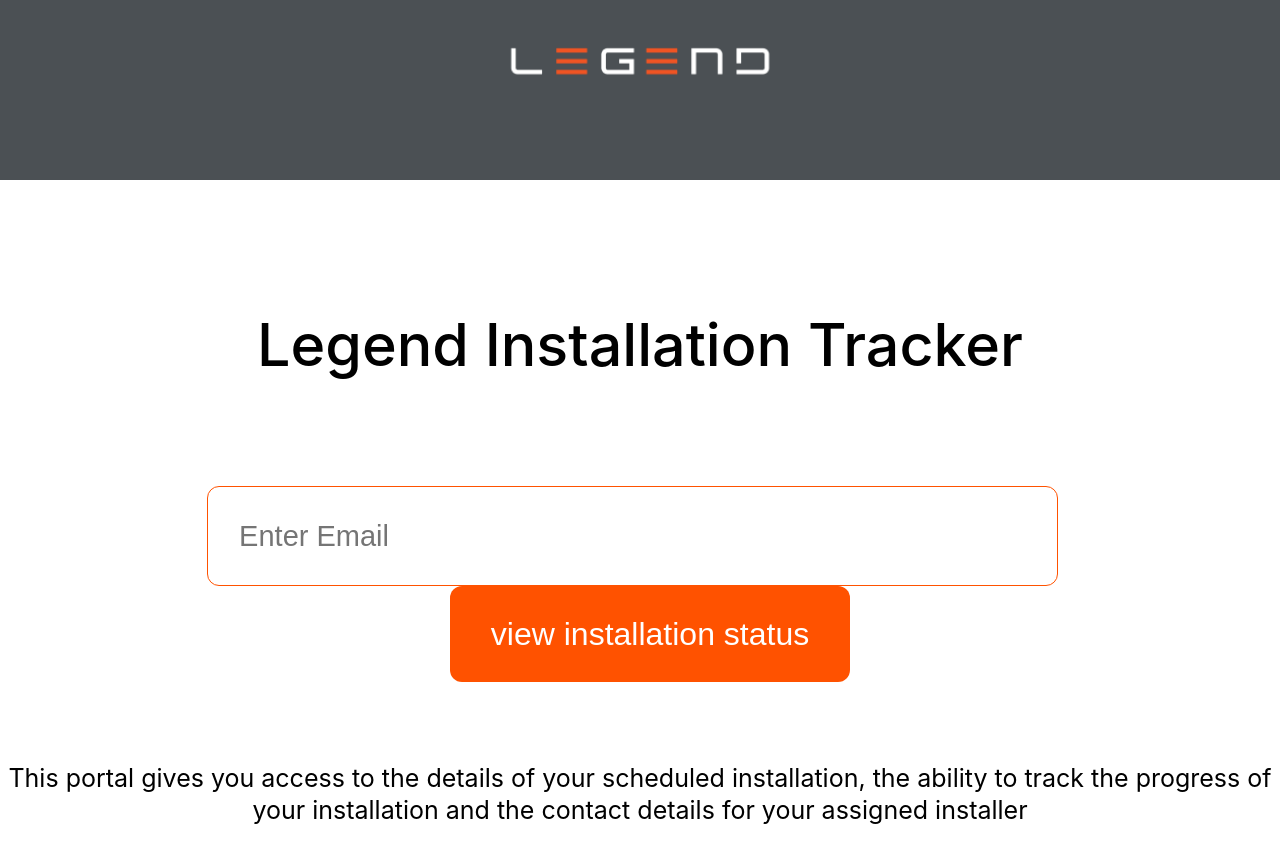
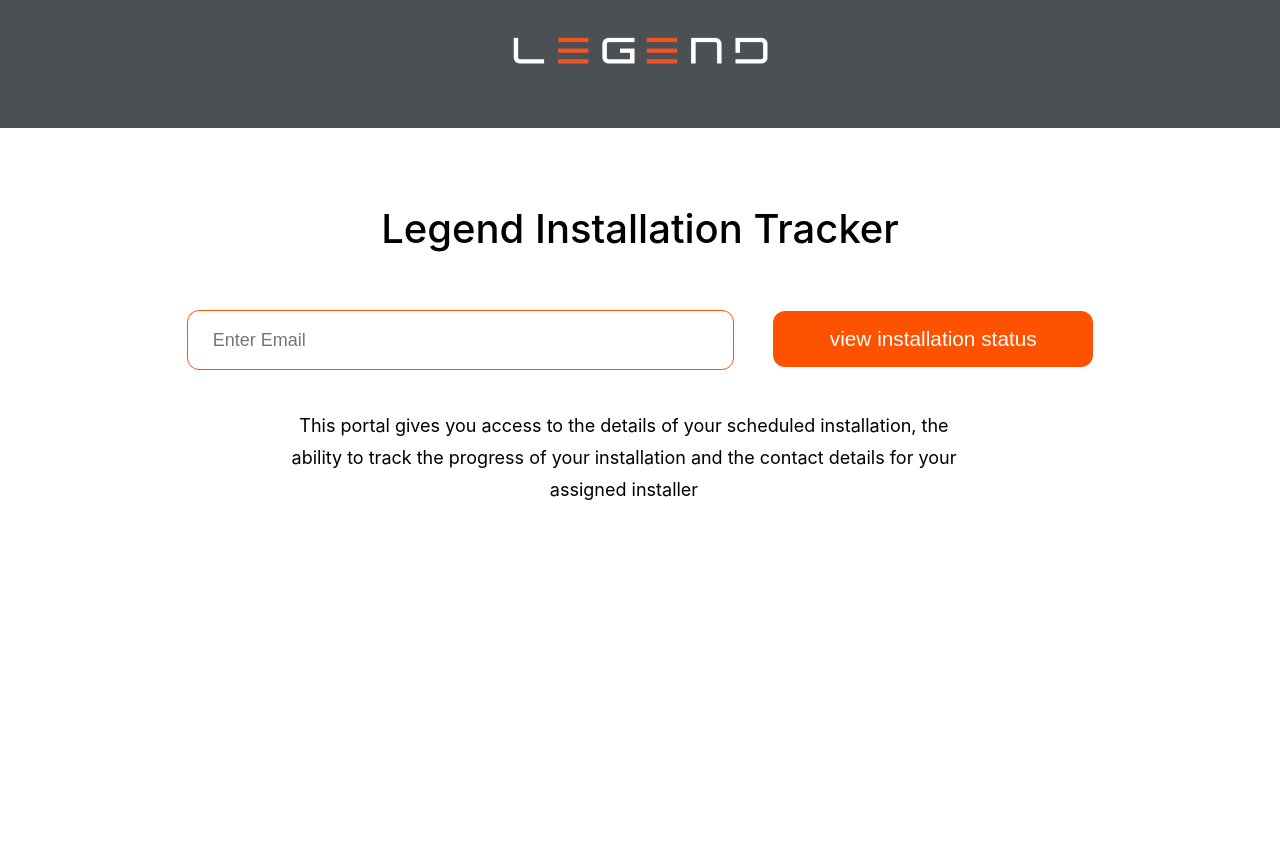
Before and after one commit to bashiir307/Legend, a plain HTML site: page index.html in a window 1280 px wide. After the commit the page ends 800 px from the top, so only its background shows below. Drawn offline with Linux system fonts and the light colour scheme; a web font is replaced by a local one.

Commit message:
Update index.html

```diff
--- a/index.html
+++ b/index.html
@@ -9,89 +9,110 @@
     <title>Installation</title>
     <style>
       @import url('https://fonts.googleapis.com/css2?family=Open+Sans&family=Ropa+Sans&display=swap');
+        @font-face {
+            font-family: 'SF Pro Display';
+            font-style: normal;
+            font-weight: normal;
+            src: local('SF Pro Display'), url('SFPRODISPLAY.woff') format('woff');
+        }
 
-        body{
+        body {
             background: #fff;
             font-family: 'sf pro display';
             margin: 0;
             padding: 0;
         }
-        img{
+
+        .head {
+            background: #4B5054;
+            height: 8rem;
+            width: 100%;
+            margin: 0;
+            padding: 0;
+        }
+
+        .head img {
             display: flex;
             margin-left: auto;
             margin-right: auto;
-            width: 25%;
-        }
-        .head {
-            background: #4B5054;
-            width: 100%;
-            height: 10rem;
-            padding-top: 20px;
+            padding-top: 10px;
         }
 
-        .track{
-            font-size: 3.7rem;
+        .track {
+            font-size: 2.5rem;
             text-align: center;
             line-height: 42px;
-            margin-top: 9rem;
+            margin-top: 5rem;
             font-weight: 500;
         }
-        .forms{
+
+        .forms {
             text-align: center;
-            margin-top: 60px;
+            margin-top: -40px;
         }
-        #txt{
-            width: 52rem;
-            height: 6rem;
+
+        #txt {
+            width: 33rem;
+            height: 3.5rem;
             border: 1px solid #FF5200;
             border-radius: 12px;
             margin-top: 60px;
             margin-right: 15px;
-            font-size: 29px;
+            font-size: 18px;
             padding-left: 15px;
             font-weight: 500;
         }
-        .btn{
-            width: 25rem;
-            height: 6rem;
+
+        .btn {
+            width: 20rem;
+            height: 3.5rem;
             color: #ffff;
             background: #FF5200;
             border: none;
             border-radius: 12px;
             margin-left: 20px;
-            font-size: 2rem;
+            font-size: 1.3rem;
             top: 30px;
         }
-        .btn:hover{
+
+        .btn:hover {
             cursor: pointer;
             transform: translate(1px) scale(1.01);
             background-color: chocolate;
         }
-        #par{
+
+        #par {
             text-align: center;
-            margin-top: 5rem;
-            font-size: 25px;
+            margin-left: 18rem;
+            margin-right: 20rem;
+            margin-top: 2.5rem;
+            font-size: 18px;
             line-height: 2rem;
         }
-        @media (max-width: 768px){
-          body{
+
+        @media (max-width: 768px) {
+            body {
                 padding: 0;
                 margin: 0;
                 font-family: 'sf pro display';
             }
-          .head{
+
+            .head {
                 height: 90px;
                 width: 100%;
             }
-          img{
+
+            img {
                 width: 70%;
             }
-          .track{
+
+            .track {
                 margin-top: 10px;
                 font-size: 38px;
-              margin-bottom: 0;
+                margin-bottom: 5rem;
             }
-          #txt{
+
+            #txt {
                 width: 90%;
                 margin-top: -10px;
                 height: 70px;
@@ -99,7 +120,8 @@
                 margin-left: 4px;
                 margin-right: 0;
             }
-          .btn{
+
+            .btn {
                 width: 70%;
                 height: 60px;
                 margin-top: 30px;
@@ -107,9 +129,12 @@
                 margin-left: auto;
                 margin-right: 17px;
             }
-          #par{
+
+            #par {
                 margin-top: 30px;
                 font-size: 22px;
+                margin-left: 10px;
+                margin-right: 10px;
             }
         }
     </style>
```
Lines whose indentation alone changed are shown as unchanged.
